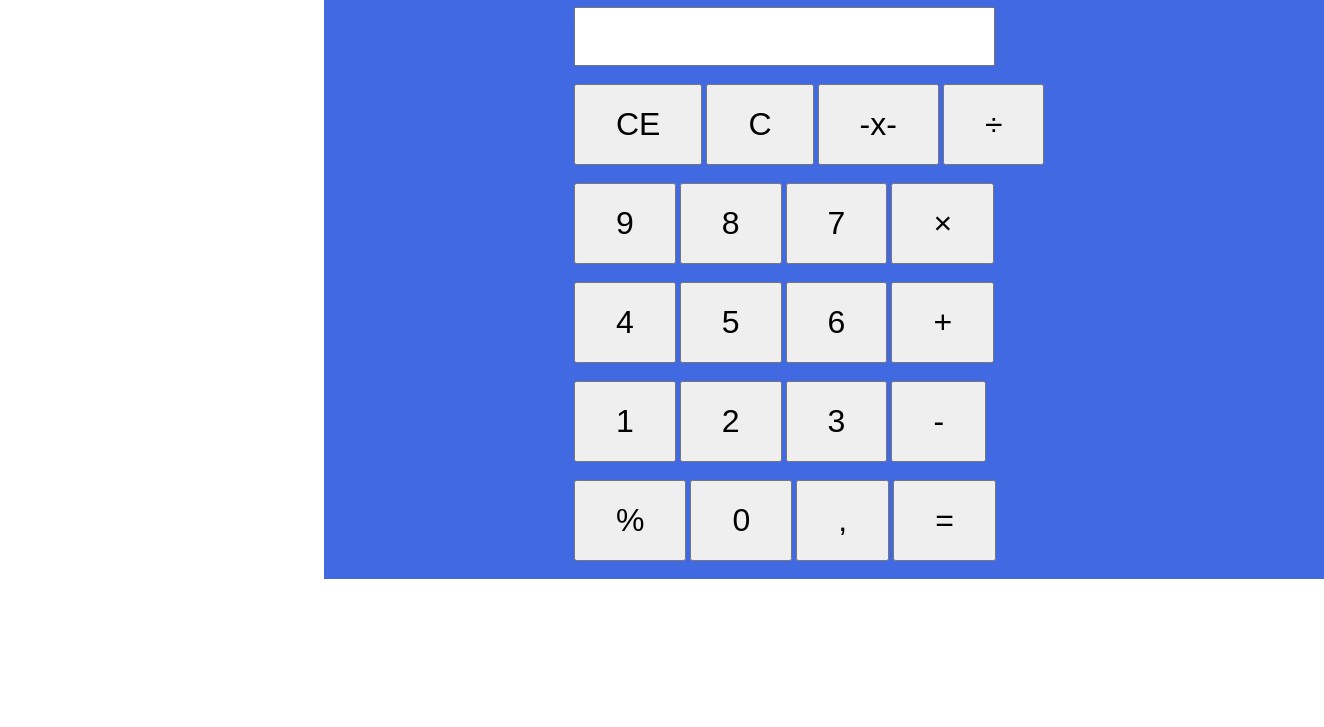
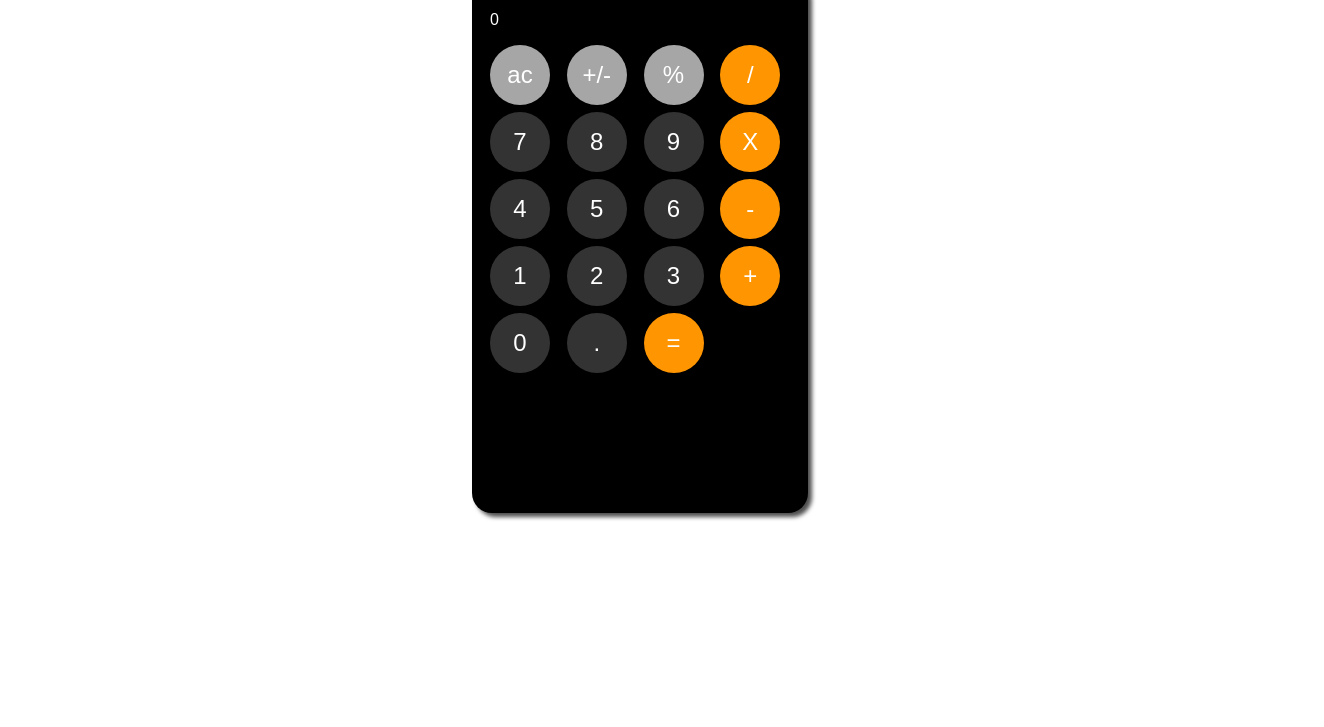
Before and after one commit to Vladyslav272/JS-Voloshchuk, a plain HTML site: page index.html in a window 1280 px wide. Shown: the part 73-800 px from the top of the page, 1324 px wide, since content can reach past the window. Drawn offline with Linux system fonts and the light colour scheme.

Commit message:
kostra kalkulacky v2

```diff
--- a/index.html
+++ b/index.html
@@ -5,47 +5,38 @@
     <meta http-equiv="X-UA-Compatible" content="IE=edge">
     <meta name="viewport" content="width=device-width, initial-scale=1.0">
     <link rel="stylesheet" href="style.css">
-    <title>Document</title>
+    <title>Calculator by Voloshchuk</title>
 </head>
 <body>
-    <div class="container">
-        <div class="kalkulacka">
-            <h1>Calculator</h1>
+    <div class="calc">
+        <div class="calc-screen">
+            <p>0</p>
+        </div>
+        <div class="buttons">
+            <div class="btn ac bg-grey">ac</div>
+            <div class="btn plus-minus bg-grey">+/-</div>
+            <div class="btn percent bg-grey">%</div>
+            <div class="btn division bg-orange">/</div>
 
-            <input id = "calc" type ="text" name = "answer"> <br> <br>
+            <div class="btn seven">7</div>
+            <div class="btn eigth">8</div>
+            <div class="btn nine">9</div>
+            <div class="btn multi bg-orange">X</div>
 
-            <button type = "button" value = "CE" onclick = "">CE</button>
-            <button type = "button" value = "C" onclick = "">C</button>
-            <button type = "button" value = "-x-" onclick = "">-x-</button>
-            <button type = "button" value = "÷" onclick = "">÷</button>
-            <br> <br>
+            <div class="btn four">4</div>
+            <div class="btn five">5</div>
+            <div class="btn six">6</div>
+            <div class="btn minus bg-orange">-</div>
 
-            <button type = "button" value = "9" onclick = "">9</button>
-            <button type = "button" value = "8" onclick = "">8</button>
-            <button type = "button" value = "7" onclick = "">7</button>
-            <button type = "button" value = "×" onclick = "">×</button>
-            <br> <br>
+            <div class="btn one">1</div>
+            <div class="btn two">2</div>
+            <div class="btn three">3</div>
+            <div class="btn plus bg-orange">+</div>
 
-            <button type = "button" value = "4" onclick = "">4</button>
-            <button type = "button" value = "5" onclick = "">5</button>
-            <button type = "button" value = "6" onclick = "">6</button>
-            <button type = "button" value = "+" onclick = "">+</button>
-            <br> <br>
-
-            <button type = "button" value = "1" onclick = "">1</button>
-            <button type = "button" value = "2" onclick = "">2</button>
-            <button type = "button" value = "3" onclick = "">3</button>
-            <button type = "button" value = "-" onclick = "">-</button>
-            <br> <br>
-
-            <button type = "button" value = "%" onclick = "">%</button>
-            <button type = "button" value = "0" onclick = "">0</button>
-            <button type = "button" value = "," onclick = "">,</button>
-            <button type = "button" value = "=" onclick = "">=</button>
-            <br> <br>
+            <div class="btn zero">0</div>
+            <div class="btn dot">.</div>
+            <div class="btn equal bg-orange">=</div>
         </div>
     </div>
-
-    <script src="./script/script.js"></script>
 </body>
 </html>
--- a/main.js
+++ /dev/null
@@ -1,3 +0,0 @@
-require('http').createServer(require('./app')).listen(8000, () => {
-    console.log('Server běží na http://localhost:8000');
-});
--- a/style.css
+++ b/style.css
@@ -1,20 +1,46 @@
-input {
-    padding:   20px 120px;
+.calc {
+    margin: 50px auto;
+    width: 300px;
+    height: 500px;
+    /* border: 1px solid #000; */
+    border-radius: 20px;
+    background: #000;
+    color: #fff;
+    font-family: Arial;
+    padding: 18px;
+    box-shadow: 4px 4px 4px #4f4f4f;
 }
 
-button {
-    margin: auto;
-    padding: 20px 40px;
-    font-size: 2em;
-    color: black;
+.buttons {
+    display: grid;
+    grid-template-areas:"btn btn btn btn";
+    grid-gap: 7px;
 }
 
-.container {
-    background-color: royalblue;
-    width: 1000px;
-    margin-left: 25%;
+.btn {
+    width: 60px;
+    height: 60px;
+    background-color: #333;
+    border-radius: 50%;
+    text-align: center;
+    line-height: 60px;
+    font-size: 1.5rem;
+    cursor: pointer;
+    user-select: none;
 }
 
-.kalkulacka {
-    margin-left: 25%;
+.btn:hover {
+    filter: brightness(120%);
 }
+
+.btn:active {
+    filter: brightness(90%);
+}
+
+.btn.bg-grey {
+    background: #a6a6a6;
+}
+
+.btn.bg-orange {
+    background: #ff9501;
+}
```
